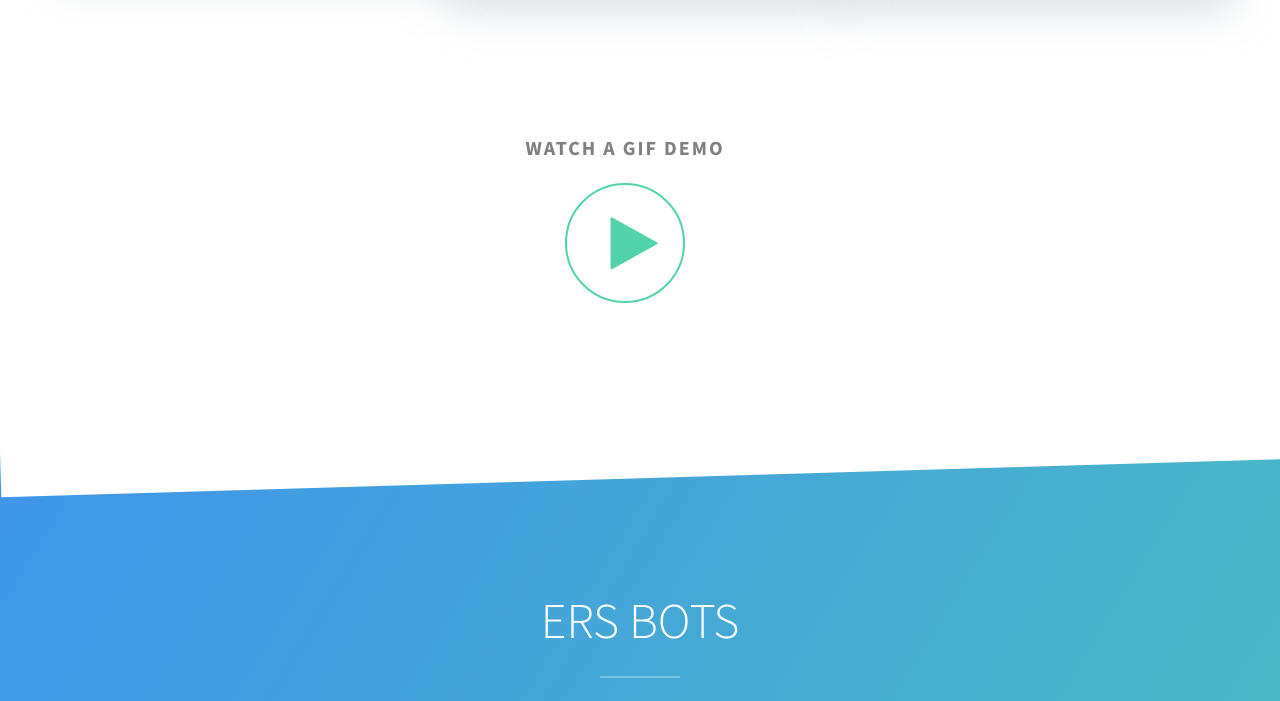
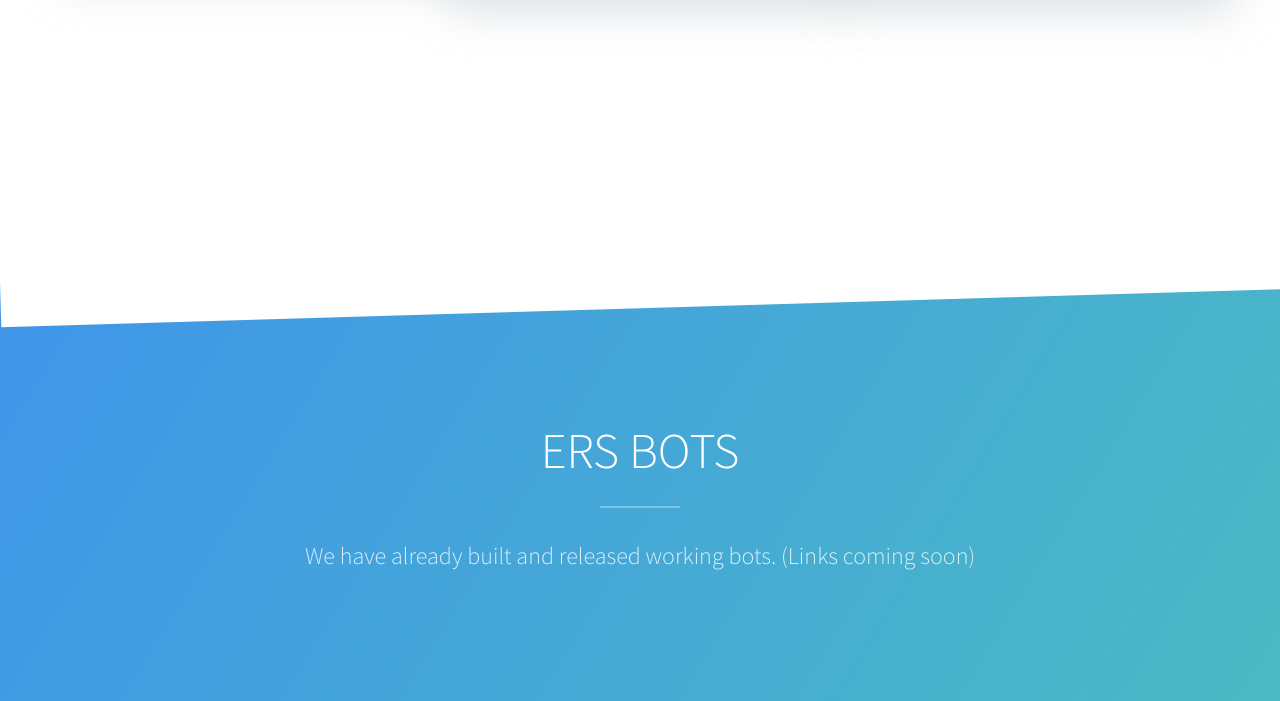
Before and after one commit to n30dyn4m1c/erspng, a plain HTML site: page index.html in a window 1280 px wide. Shown: the part 1240-1941 px from the top of the page. Drawn offline with Linux system fonts and the light colour scheme; some packages are replaced by stand-ins of ours; no server answers; files whose address does not match are found by name.

Commit message:
remove gif demo

```diff
--- a/index.html
+++ b/index.html
@@ -273,9 +273,9 @@
 				</div>
 			</div>
 			<div class="row watch-video text-center to-animate">
-				<span>Watch a GIF demo</span>
+				<!--span>Watch a GIF demo</span>
 
-				<a href="https://vimeo.com/channels/staffpicks/93951774" class="popup-vimeo btn-video"><i class="icon-play2"></i></a>
+				<a href="https://vimeo.com/channels/staffpicks/93951774" class="popup-vimeo btn-video"><i class="icon-play2"></i></a-->
 			</div>
 		</div>
 	</section>
```
